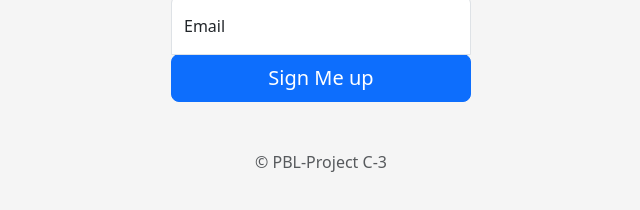
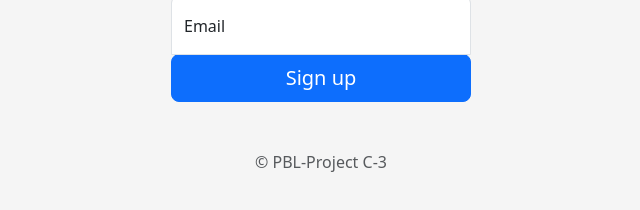
Before and after one commit to aamirsk8766/NewsLetter, a website: page signup.html in a window 1280 px wide. Shown: the part 488-698 px from the top of the page, 319-959 px from the left. Drawn offline with nearby package versions, Linux system fonts and the light colour scheme.

Commit message:
Update signup.html

```diff
--- a/signup.html
+++ b/signup.html
@@ -106,7 +106,7 @@
       </div>
 
 
-    <button class="w-100 btn btn-lg btn-primary" type="submit">Sign Me up</button>
+    <button class="w-100 btn btn-lg btn-primary" type="submit">Sign up</button>
     <p class="mt-5 mb-3 text-muted">&copy; PBL-Project C-3 </p>
   </form>
 </main>
```
